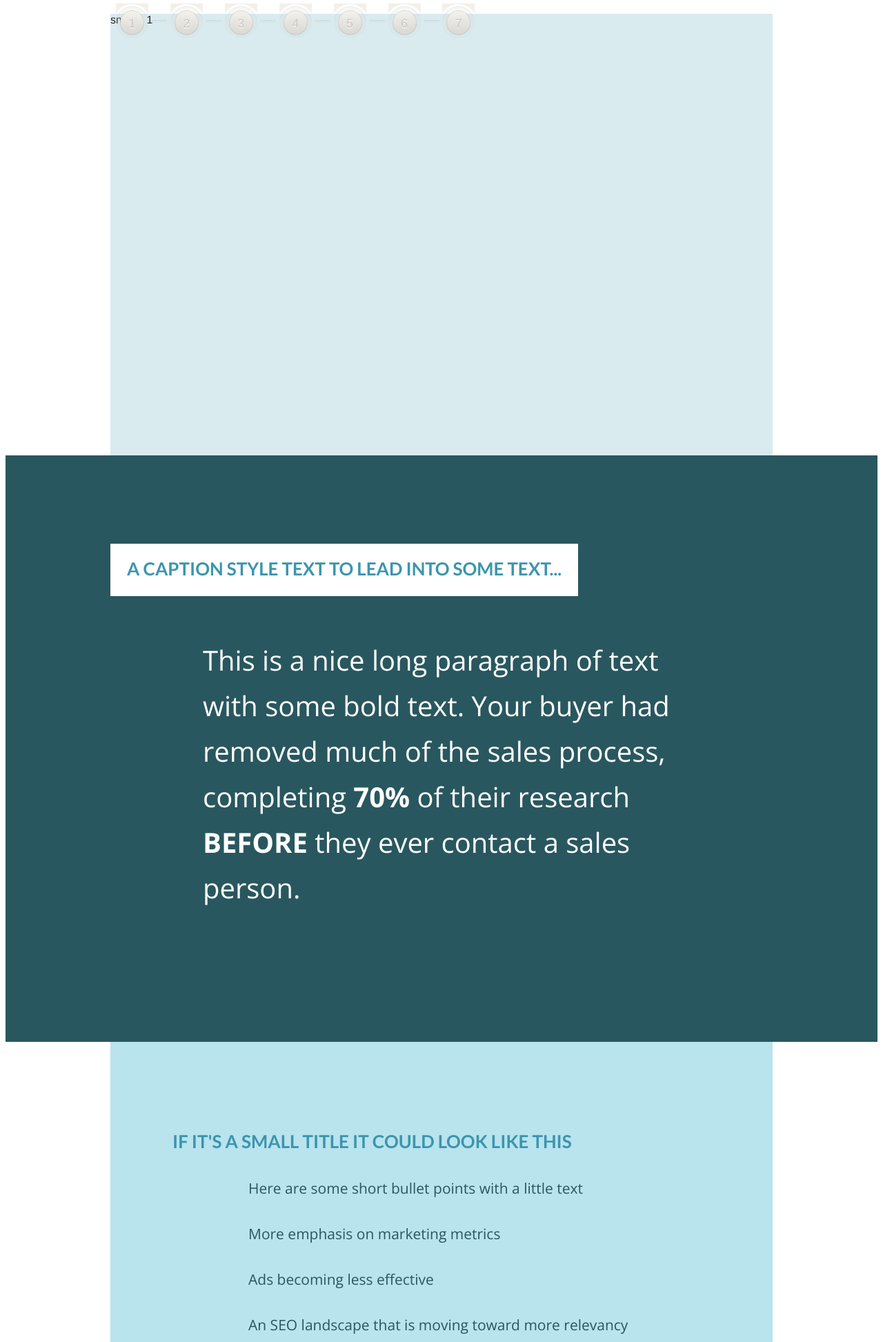
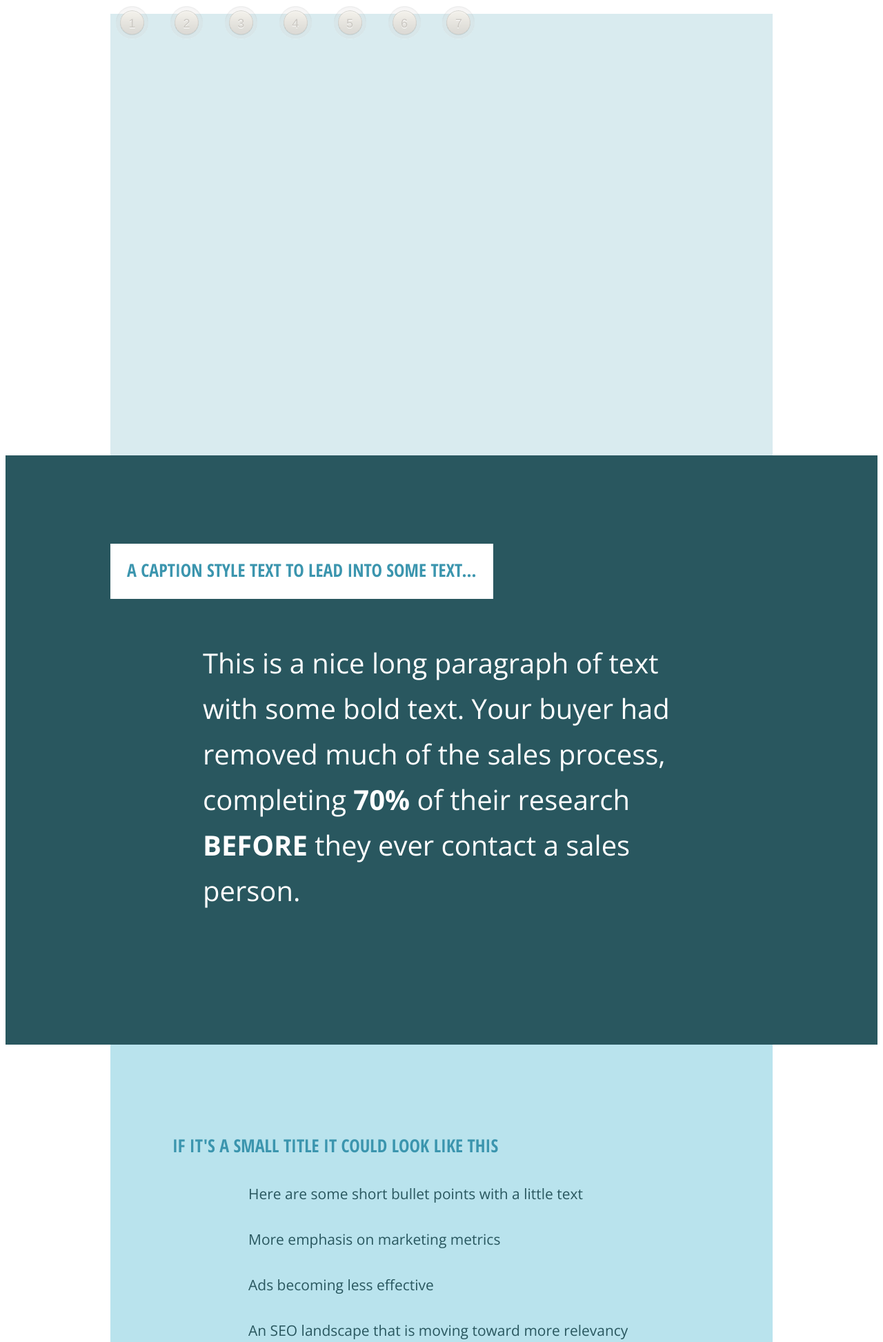
Before and after one commit to ianhenrysmith/Kapost-ROI-Deck, a PHP site: page / in a window 1280 px wide. Shown: the top 1945 px of the page at 69% size. Run offline with PHP 8.4, Linux system fonts and the light colour scheme; some libraries are stand-ins or nearby versions; some web fonts are replaced.

Commit message:
IS: small tweaks

```diff
--- a/index.html
+++ b/index.html
@@ -26,9 +26,7 @@
       <a class='nav toplink' href='#slide_7' title='7'></a>
     </div>
   </div>
-  <div class='slide blue_seafoam margin_20t' id='slide_1'>
-    smoop 1
-  </div>
+  <div class='slide blue_seafoam margin_20t' id='slide_1'></div>
   <div class='slide_with_bleed green_forest'>
     <div class='slide' id='slide_2'>
       <div class='content_area_1'>
--- a/stylesheets/css/main.css
+++ b/stylesheets/css/main.css
@@ -81,9 +81,11 @@ a:hover {
   text-align: center;
   text-shadow: white 0 1px 0;
   width: 47px; }
+  .nav:hover, .nav.current {
+    background-position: -329px 0;
+    color: #666666; }
 
 .nav_spacer {
-  background: url(../../images/nav-filler.png) repeat-x 0 29px;
   display: inline-block;
   height: 56px;
   vertical-align: -16px;
@@ -128,7 +130,7 @@ a:hover {
 
 .title_1 {
   display: inline-block;
-  font-family: "Lato", sans-serif;
+  font-family: "Open Sans Condensed", sans-serif;
   font-size: 26px;
   font-weight: bold;
   text-transform: uppercase;
--- a/stylesheets/sass/main.sass
+++ b/stylesheets/sass/main.sass
@@ -103,9 +103,12 @@ a:hover
   text-align: center
   text-shadow: white 0 1px 0
   width: 47px
+  &:hover, &.current
+    background-position: -329px 0
+    color: $gray-dark
 
 .nav_spacer
-  background: url(../../images/nav-filler.png) repeat-x 0 29px
+  // background: url(../../images/nav-filler.png) repeat-x 0 29px
   display: inline-block
   height: 56px
   vertical-align: -16px
@@ -150,7 +153,7 @@ a:hover
 
 .title_1
   display: inline-block
-  font-family: 'Lato', sans-serif
+  font-family: 'Open Sans Condensed', sans-serif
   font-size: 26px
   font-weight: bold
   text-transform: uppercase
```
Also changed, not shown: images/nav_btns.png, 1 other file.
